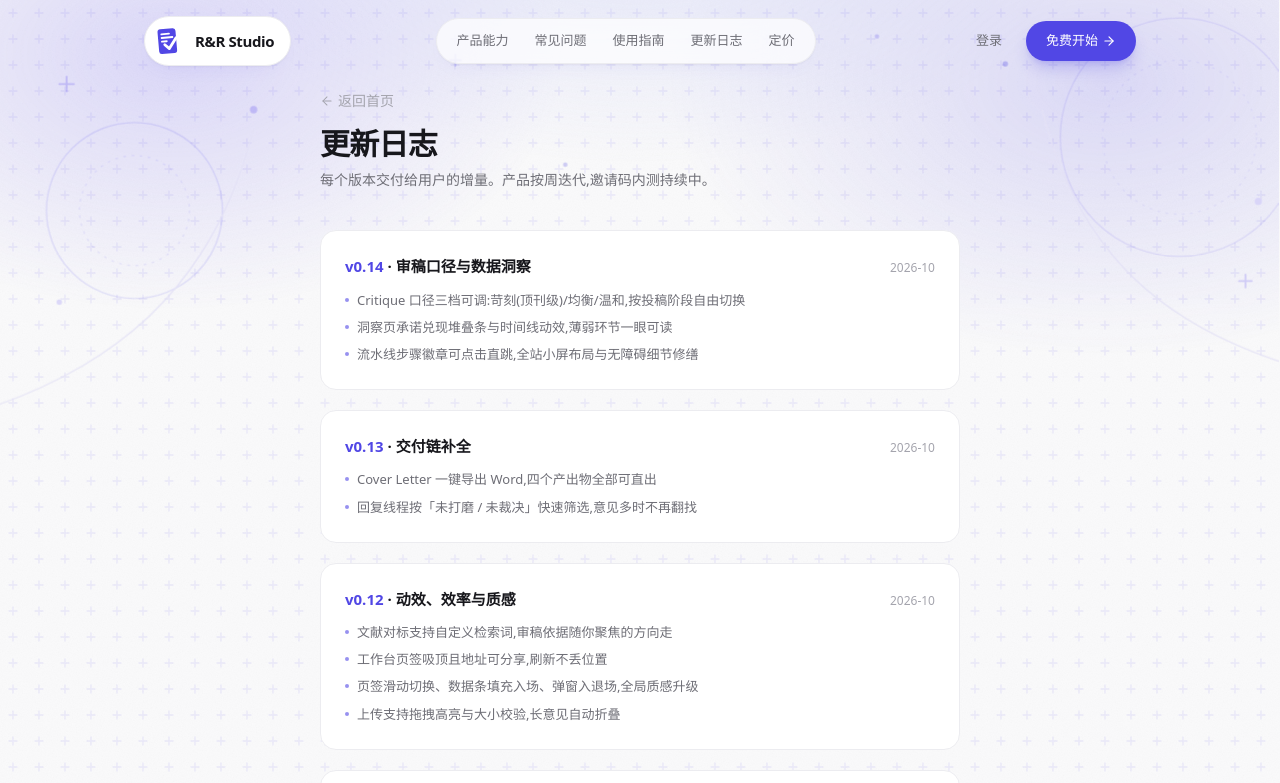
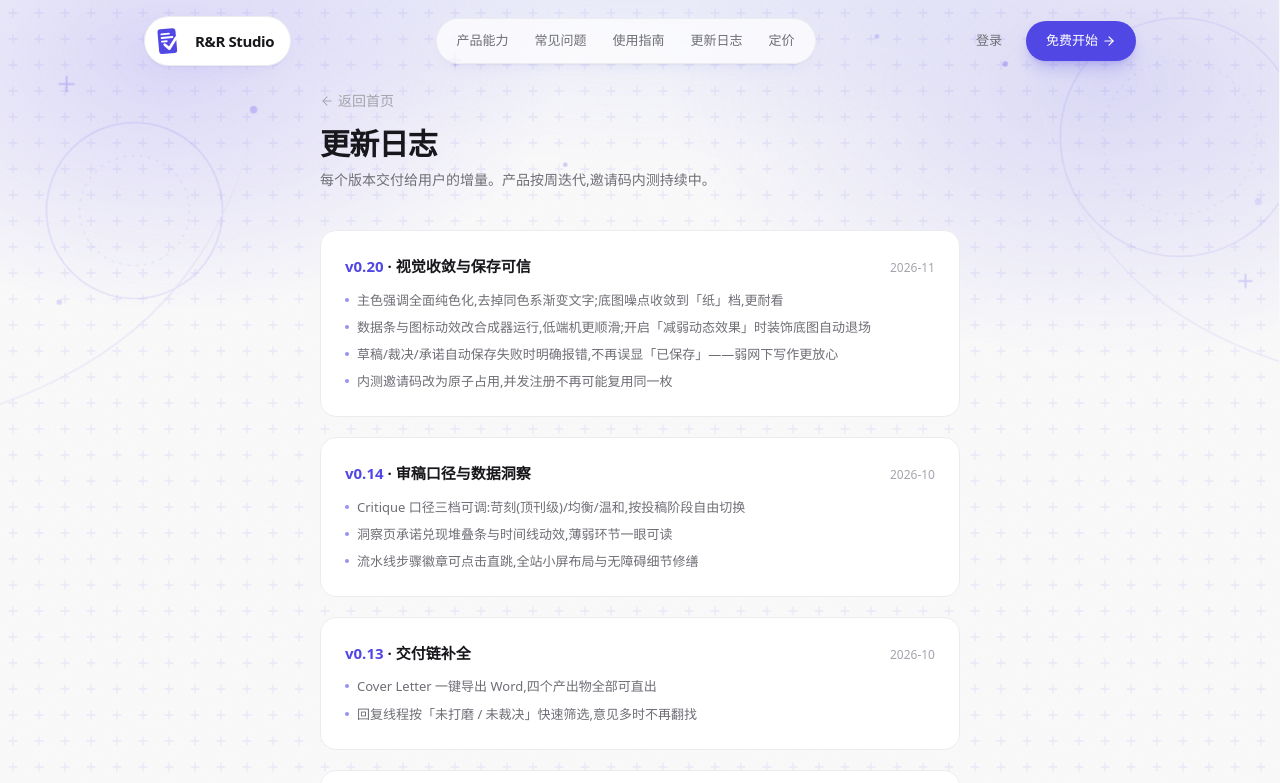
Before and after one commit to Luz7818/rr-studio, a Next.js app: page /changelog in a window 1280 px wide. Shown: the top 783 px of the page. Built offline with nearby package versions, Linux system fonts and the light colour scheme; no server answers.

Commit message:
docs: v0.20.0 记录——HISTORY/changelog 用户视角/AGENTS+TESTING smoke 指纹自检条目

```diff
--- a/src/app/changelog/page.tsx
+++ b/src/app/changelog/page.tsx
@@ -7,6 +7,17 @@ import BackToTop from "@/components/BackToTop";
 
 /** 用户视角的版本亮点(开发者细节见仓库 HISTORY.md) */
 const RELEASES: Array<{ version: string; date: string; title: string; items: string[] }> = [
+  {
+    version: "v0.20",
+    date: "2026-11",
+    title: "视觉收敛与保存可信",
+    items: [
+      "主色强调全面纯色化,去掉同色系渐变文字;底图噪点收敛到「纸」档,更耐看",
+      "数据条与图标动效改合成器运行,低端机更顺滑;开启「减弱动态效果」时装饰底图自动退场",
+      "草稿/裁决/承诺自动保存失败时明确报错,不再误显「已保存」——弱网下写作更放心",
+      "内测邀请码改为原子占用,并发注册不再可能复用同一枚",
+    ],
+  },
   {
     version: "v0.14",
     date: "2026-10",
```
Also changed, not shown: 3 other files (tests, documents, lock files or other folders).
